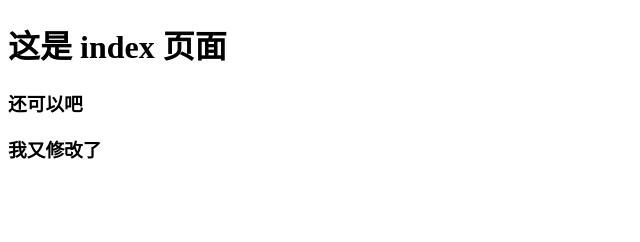
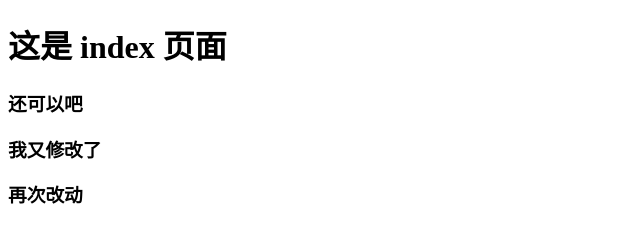
Before and after one commit to muguitar/project-02, a plain HTML site: page index.html in a window 1280 px wide. Shown: the whole page, without its empty margins (0-640 px from the left). Drawn offline with Linux system fonts and the light colour scheme.

Commit message:
新增 哈哈哈.txt 和 修改了 index.html

```diff
--- a/index.html
+++ b/index.html
@@ -11,6 +11,7 @@
 
   <h3>还可以吧</h3>
   <h3>我又修改了</h3>
+  <h3>再次改动</h3>
 <!--
 src：文件的路径，支持相对路径
 frameborder：区域边框的宽度，为了让'画中画'与邻近的内容相融合，常设置为0。（不写会有一个border）
```
